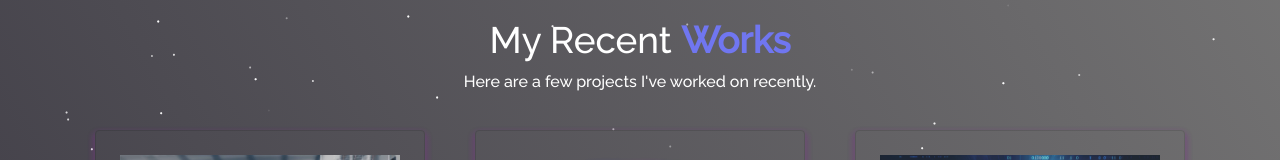
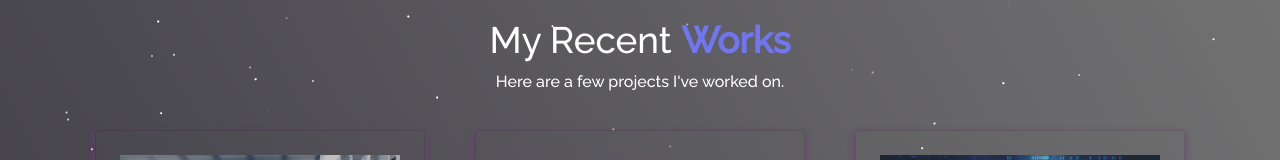
Before and after one commit to Vinay-1312/Portfolio---React, a React (Create React App) app: page /project in a window 1280 px wide. Shown: the part 142-302 px from the top of the page. Built offline with nearby package versions, Linux system fonts and the light colour scheme.

Commit message:
package.json

```diff
--- a/package.json
+++ b/package.json
@@ -27,7 +27,7 @@
   },
   "scripts": {
     "start": "react-scripts start",
-    "build": "npm run build",
+    "build": "react-scripts build",
     "test": "react-scripts test",
     "eject": "react-scripts eject"
   },
--- a/src/components/Projects/Projects.js
+++ b/src/components/Projects/Projects.js
@@ -20,7 +20,7 @@ function Projects() {
           My Recent <strong className="purple">Works </strong>
         </h1>
         <p style={{ color: "white" }}>
-          Here are a few projects I've worked on recently.
+          Here are a few projects I've worked on.
         </p>
         <Row style={{ justifyContent: "center", paddingBottom: "10px" }}>
           <Col md={4} className="project-card">
```
